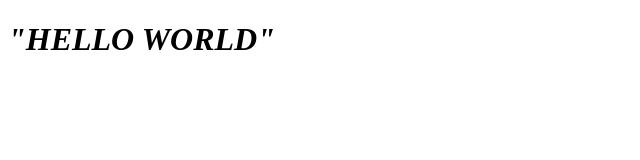
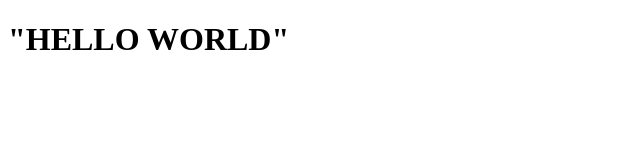
Before and after one commit to allievo24/htmlcss-hello, a plain HTML site: page index.html in a window 1280 px wide. Shown: the whole page, without its empty margins (0-640 px from the left). Drawn offline with Linux system fonts and the light colour scheme.

Commit message:
modifica

```diff
--- a/index.html
+++ b/index.html
@@ -7,6 +7,6 @@
     <title>Document</title>
 </head>
 <body>
-    <h1><em><em>"HELLO WORLD"</h1></em></h1>
+    <h1>"HELLO WORLD"</h1>
 </body>
 </html>
```
